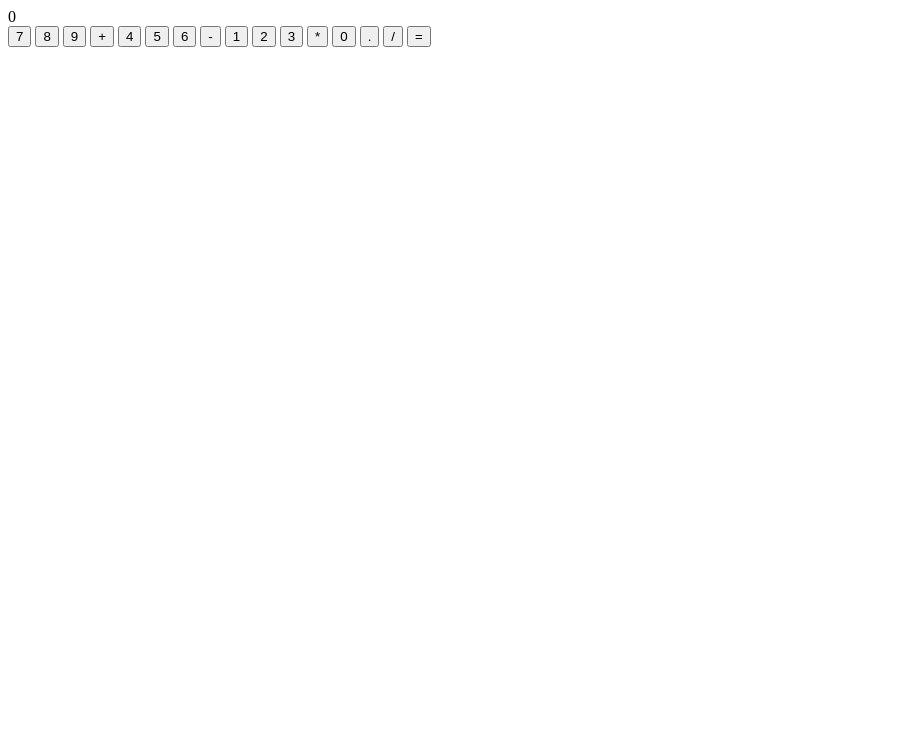
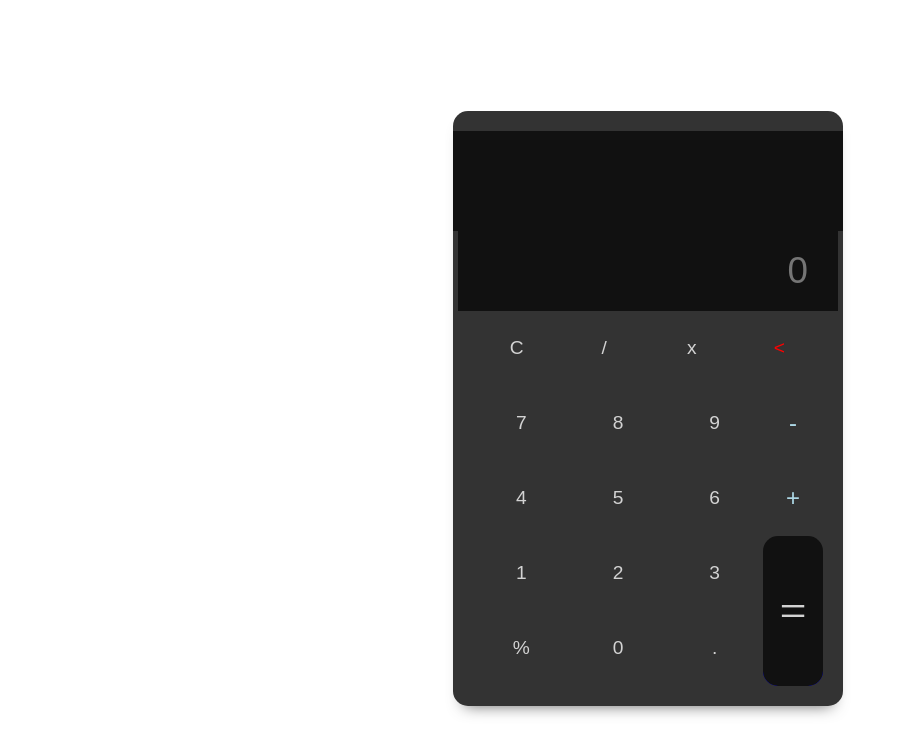
Before and after one commit to Ricko-glitch/Calculator, a plain HTML site: page index.html in a window 1280 px wide. Shown: the whole page, without its empty margins (0-898 px from the left). Drawn offline with Linux system fonts and the light colour scheme.

Commit message:
A simple Calculator 😊

```diff
--- a/index.html
+++ b/index.html
@@ -5,80 +5,54 @@
     <meta http-equiv="X-UA-Compatible" content="IE=edge">
     <meta name="viewport" content="width=device-width, initial-scale=1.0">
     <title>Calculator</title>
+    <link rel="stylesheet" href="style.css">
 </head>
 <body>
-    <!-- HTML -->
-<div id="calculator">
-    <div class="display">0</div>
-    <button class="button">7</button>
-    <button class="button">8</button>
-    <button class="button">9</button>
-    <button class="button operator">+</button>
-    <button class="button">4</button>
-    <button class="button">5</button>
-    <button class="button">6</button>
-    <button class="button operator">-</button>
-    <button class="button">1</button>
-    <button class="button">2</button>
-    <button class="button">3</button>
-    <button class="button operator">*</button>
-    <button class="button">0</button>
-    <button class="button">.</button>
-    <button class="button operator">/</button>
-    <button class="button equal-to">=</button>
-  </div>
+	<div class= "wrapper">
+		<form name = "form1" class="form1">
 
-  <script>
-    // JavaScript
-const calculator = document.getElementById('calculator');
-const display = calculator.querySelector('.display');
-const buttons = calculator.querySelectorAll('.button');
+			<input id = "show" type ="text" name = "show" disabled>
+			<input id = "calc" type ="text" name = "answer" disabled placeholder="0">
 
-let operator = '';
-let operand1 = 0;
-let operand2 = null;
+			<! -- input_container_1 = inp_con_1 -->
+			<div class="inp_con_1">
+				<input type = "button" value = "C" onclick = "form1.answer.value = '';form1.show.value = ''" id= "clear">
+				<input type = "button" value = "/" onclick = "form1.answer.value += '/' ">
+				<input type = "button" value = "x" onclick = "form1.answer.value += '*' ">
+				<input style="color: red;"  type="button" value="<" onclick="form1.answer.value = form1.answer.value.slice(0, -1)">
+			</div>
 
-function handleClick(event) {
-  const button = event.target;
-  const value = button.textContent;
-  if (value === '+' || value === '-' || value === '*' || value === '/') {
-    operator = value;
-    operand1 = parseFloat(display.textContent);
-    display.textContent = '';
-  } else if (value === '=') {
-    operand2 = parseFloat(display.textContent);
-    let result;
-    switch(operator) {
-      case '+':
-        result = operand1 + operand2;
-        break;
-      case '-':
-        result = operand1 - operand2;
-        break;
-      case '*':
-        result = operand1 * operand2;
-        break;
-      case '/':
-        result = operand1 / operand2;
-        break;
-      default:
-        result = 0;
-    }
-    display.textContent = result;
-    operator = '';
-    operand1 = 0;
-    operand2 = null;
-  } else {
-    if (display.textContent === '0') {
-      display.textContent = value;
-    } else {
-      display.textContent += value;
-    }
-  }
-}
+			<div class="inp_con_1">
+				<input type = "button" value = "7" onclick = "form1.answer.value += '7' ">
+				<input type = "button" value = "8" onclick = "form1.answer.value += '8' ">
+				<input type = "button" value = "9" onclick = "form1.answer.value += '9' ">
+				<input class="right" type = "button" value = "-" onclick = "form1.answer.value += '-' ">
+			</div>
 
-buttons.forEach(button => button.addEventListener('click', handleClick));
 
-  </script>
+
+			<div class="inp_con_1">
+				<input type = "button" value = "4" onclick = "form1.answer.value += '4' ">
+				<input type = "button" value = "5" onclick = "form1.answer.value += '5' ">
+				<input type = "button" value = "6" onclick = "form1.answer.value += '6' ">
+				<input class="right" type = "button" value = "+" onclick = "form1.answer.value += '+' ">
+			</div>
+
+
+			<div class="inp_con_1">
+				<input type = "button" value = "1" onclick = "form1.answer.value += '1' ">
+				<input type = "button" value = "2" onclick = "form1.answer.value += '2' ">
+				<input type = "button" value = "3" onclick = "form1.answer.value += '3' ">
+				<input class="right" type = "button" value = "=" onclick = "form1.show.value = eval(form1.answer.value)">
+			</div>
+
+			<div class="inp_con_1" style="position: relative">
+				<input type = "button" value = "%" onclick = "form1.answer.value += '%' ">
+				<input type = "button" value = "0" onclick = "form1.answer.value += '0' ">
+				<input type = "button" value = "." onclick = "form1.answer.value += '.' ">
+				<span style="width: 240px !important;" class="equal" onclick="form1.show.value = eval(form1.answer.value)"></span>
+			</div>
+		</form>
+	</div>
 </body>
 </html>
--- /dev/null
+++ b/style.css
@@ -0,0 +1,108 @@
+*,
+*::after,
+*::befoe{
+	margin: 0;
+	padding: 0;
+	box-size: border-box;
+}
+body{
+	width: 100vw;
+	height: 100vh;
+	display: grid;
+	place-items: center;
+}
+body .wrapper{
+	width: 100%;
+	max-width: max-content;
+	padding: 20px;
+	display: grid;
+	place-items: center;
+	background-color: red;
+	background-color: #333;
+	box-shadow: 0 10px 16px -11px #555;
+	border-radius: 15px;
+	overflow: hidden;
+}
+.wrapper .form1{
+	width: 100%;
+	max-width: 350px;
+	min-height: 500px;
+	display: flex;
+	justify-content: center;
+	align-items: center;
+	flex-direction: column;
+}
+input{
+	border: none;
+	outline: none;
+	background-color: #333;
+	color: lightgrey;
+}
+.wrapper * {
+	transition: all .7s ease;
+}
+.form1 #calc{
+	width: 100%;
+	min-height: 60px;
+	background-color: #111;
+	font-size: 2.3rem;
+	color: lightgrey;
+	text-align: right;
+	padding: 10px 0;
+	padding-right: 30px;
+	color: grey;
+}
+.form1 #show{
+	padding-right: 30px;
+	width: 100%;
+	padding: 15px 0;
+	min-height: 80px;
+	background-color: #111;
+	font-size: 3.5rem;
+	color: lightgrey;
+	text-align: right;
+	padding: 10px;
+	padding-right: 30px;
+}
+.form1 .inp_con_1{
+	width: 100%;
+	min-height: 40px;
+	display: flex;
+	justify-content: start;
+	align-items: center;
+	flex-direction: row;
+}
+.inp_con_1 input,
+.inp_con_1 span{
+	width: 100%;
+	height: 75px;
+	font-size: 1.2rem;
+}
+.equal{
+	color: red;
+	width: 90px;
+	height: 60px;
+	background-color: blue;
+	border-radius: 15px;
+	display: block;
+}
+.equal::after{
+	content: '=';
+	display: grid;
+	place-items: center;
+	font-size: 3rem;
+	width: 60px;
+	height: 150px;
+	position: absolute;
+	background-color: #111;
+	color: lightgrey;
+	bottom: 0;
+	right: 0;
+	border-radius: 15px;
+}
+input.right{
+	min-width: 60px !important;
+	color: lightblue;
+	font-size: 1.5rem;
+	max-width: 60px !important;
+}
```
